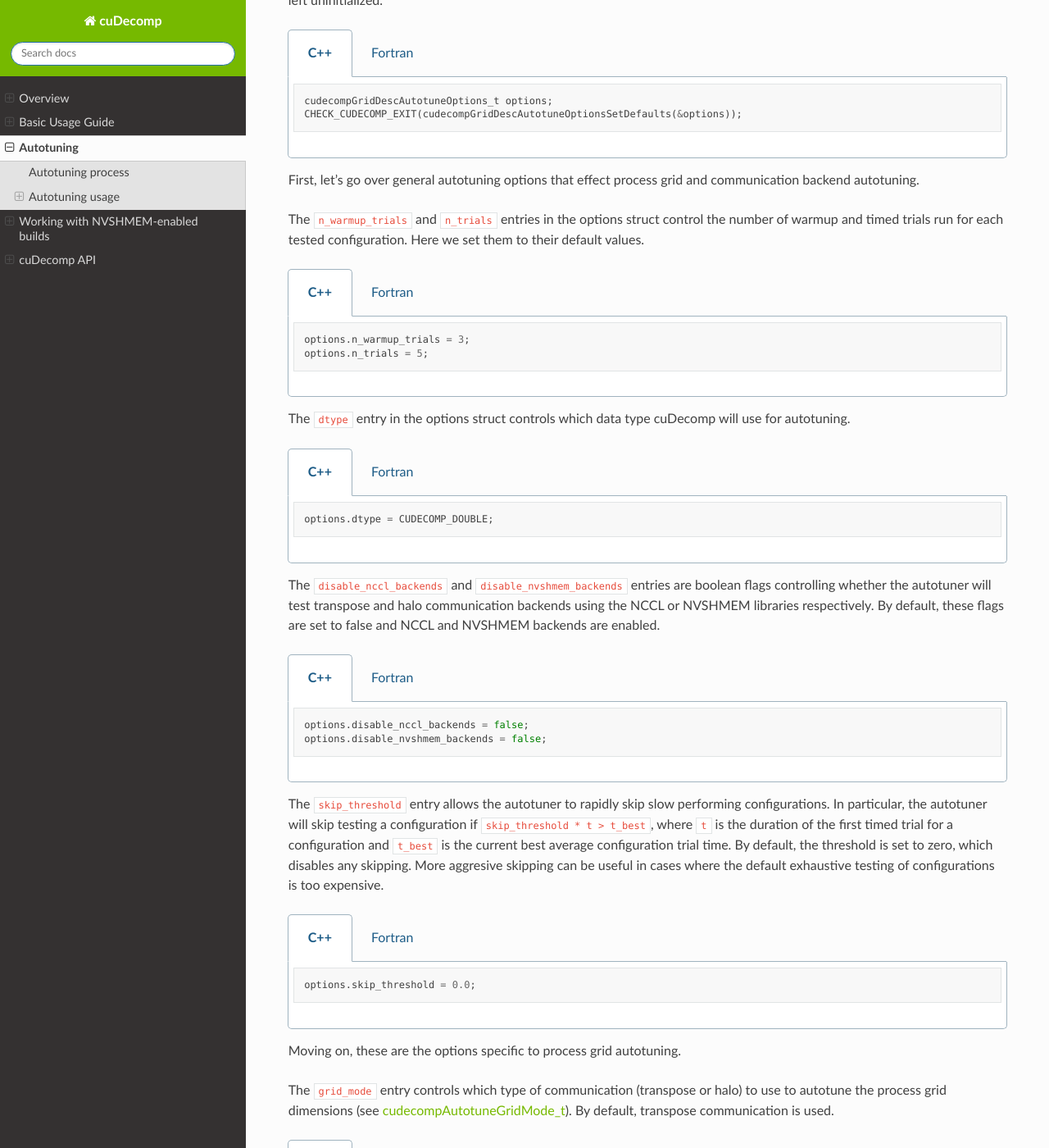
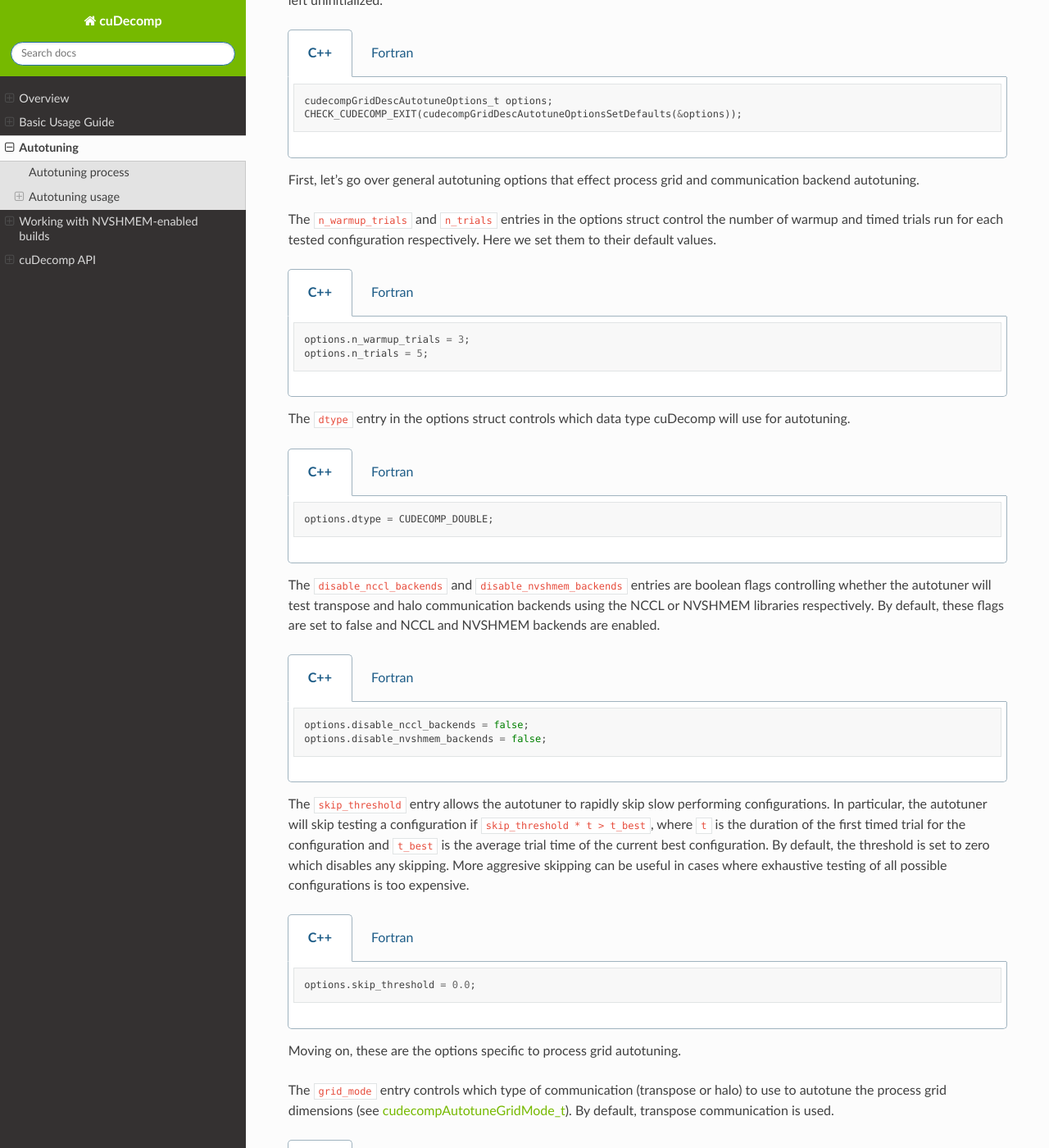
Before and after one commit to NVIDIA/cuDecomp, a Sphinx documentation site: the page built from docs/autotuning.rst, in a window 1280 px wide and 1400 px high, scrolled down 1706 px. Shown: the whole window at 82% size. Built offline with Sphinx 7.4.7 and the Read the Docs theme 2.0.0, drawn with Linux system fonts in a browser that asks for light colours.

Commit message:
Updating docs.

```diff
--- a/docs/api/f_api.rst
+++ b/docs/api/f_api.rst
@@ -69,7 +69,7 @@
   :f logical allow_uneven_distributions: flag to control whether autotuning allows process grids that result in uneven distributions of elements across processes (default: true)
   :f logical disable_nccl_backends: flag to disable NCCL backend options during autotuning (default: false)
   :f logical disable_nvshmem_backends: flag to disable NVSHMEM backend options during autotuning (default: false)
-  :f real(c_double) skip_threshold: threshold used to skip testing slow configurations; skip configuration if skip_threshold * t > t_best, where t is the duration of the first timed trial for a configuration and t_best is the current best average configuration trial time. (default: 0.0)
+  :f real(c_double) skip_threshold: threshold used to skip testing slow configurations; skip configuration if :code:`skip_threshold * t > t_best`, where :code:`t` is the duration of the first timed trial for the configuration and :code:`t_best` is the average trial time of the current best configuration. (default: 0.0)
   :f logical autotune_transpose_backend: flag to enable transpose backend autotuning (default: false)
   :f logical autotune_halo_backend: flag to enable halo backend autotuning (default: false)
   :f logical transpose_use_inplace_buffers: flag to control whether transpose autotuning uses in-place or out-of-place buffers (default: false)
--- a/docs/autotuning.rst
+++ b/docs/autotuning.rst
@@ -89,7 +89,7 @@
 First, let's go over general autotuning options that effect process grid and communication backend autotuning.
 
 The :code:`n_warmup_trials` and :code:`n_trials` entries in the options struct control the number of warmup
-and timed trials run for each tested configuration. Here we set them to their default values.
+and timed trials run for each tested configuration respectively. Here we set them to their default values.
 
 .. tabs::
 
@@ -134,9 +134,9 @@
 
 The :code:`skip_threshold` entry allows the autotuner to rapidly skip slow performing configurations. In particular,
 the autotuner will skip testing a configuration if :code:`skip_threshold * t > t_best`, where :code:`t` is the duration
-of the first timed trial for a configuration and :code:`t_best` is the current best average configuration trial time. By default,
-the threshold is set to zero, which disables any skipping. More aggresive skipping can be useful in cases where the default
-exhaustive testing of configurations is too expensive.
+of the first timed trial for the configuration and :code:`t_best` is the average trial time of the current best configuration.
+By default, the threshold is set to zero which disables any skipping. More aggresive skipping can be useful in cases where exhaustive
+testing of all possible configurations is too expensive.
 
 .. tabs::
 
```
Also changed, not shown: 1 other file.
